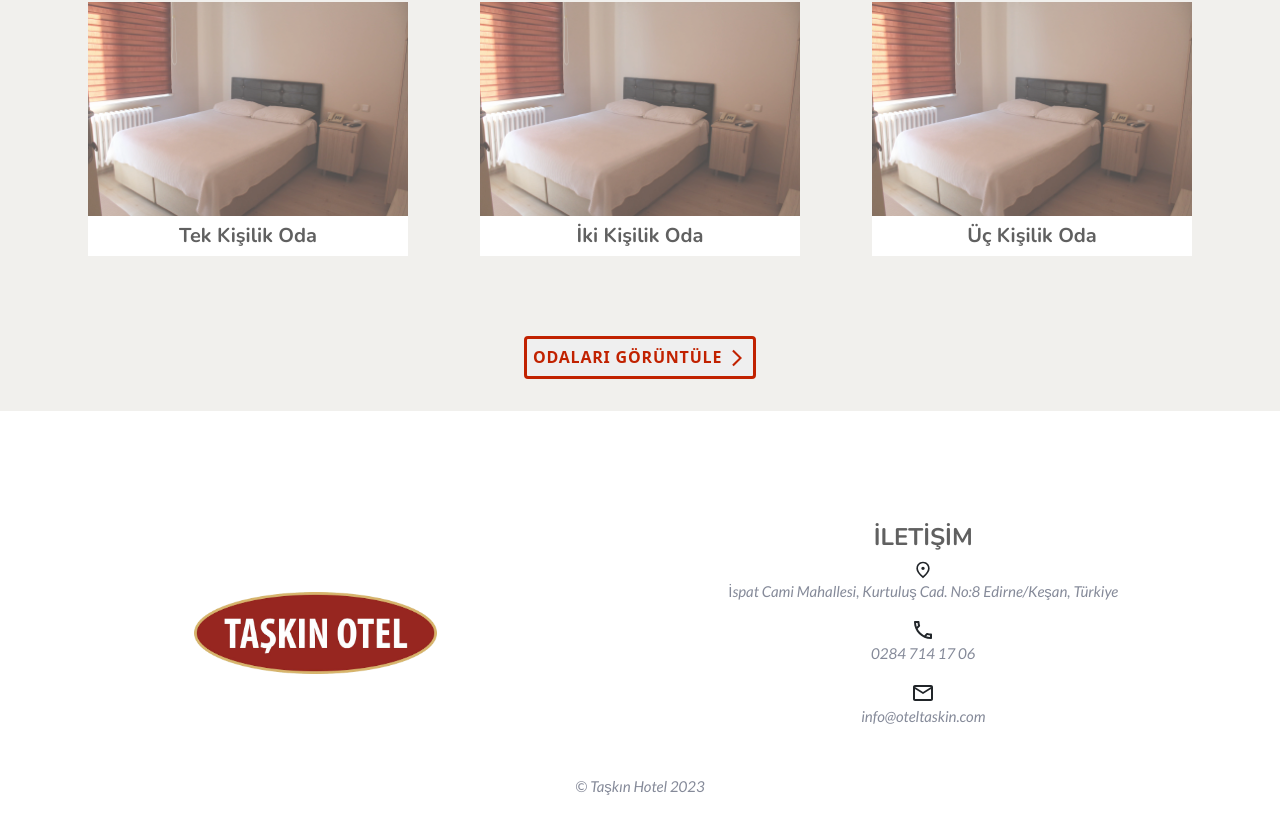
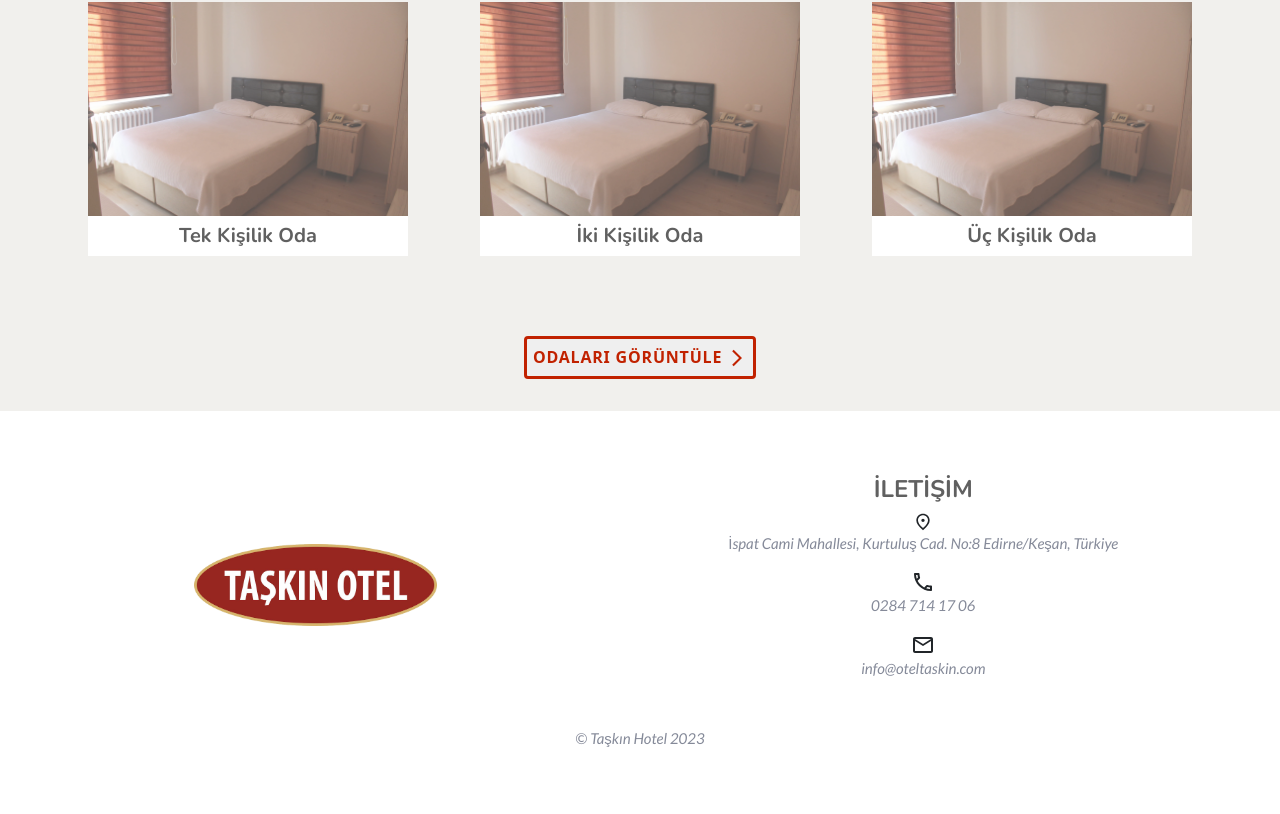
Before and after one commit to OrcaBusinessSolution/otel_taskin_app, a React (Create React App) app: page / in a window 1280 px wide. Shown: the part 962-1776 px from the top of the page. After the commit the page ends 1728 px from the top, so only its background shows below. Built offline with nearby package versions, Linux system fonts and the light colour scheme.

Commit message:
updated footer components

```diff
--- a/src/components/Footer.jsx
+++ b/src/components/Footer.jsx
@@ -4,7 +4,9 @@ import FmdGoodOutlinedIcon from "@mui/icons-material/FmdGoodOutlined";
 import PhoneOutlinedIcon from "@mui/icons-material/PhoneOutlined";
 import EmailOutlinedIcon from "@mui/icons-material/EmailOutlined";
 
-const Container = styled.div``;
+const Container = styled.div`
+margin-top:-3rem;
+`;
 
 const CopyRight = styled.div`
   font-family: "Lato", sans-serif;
```
